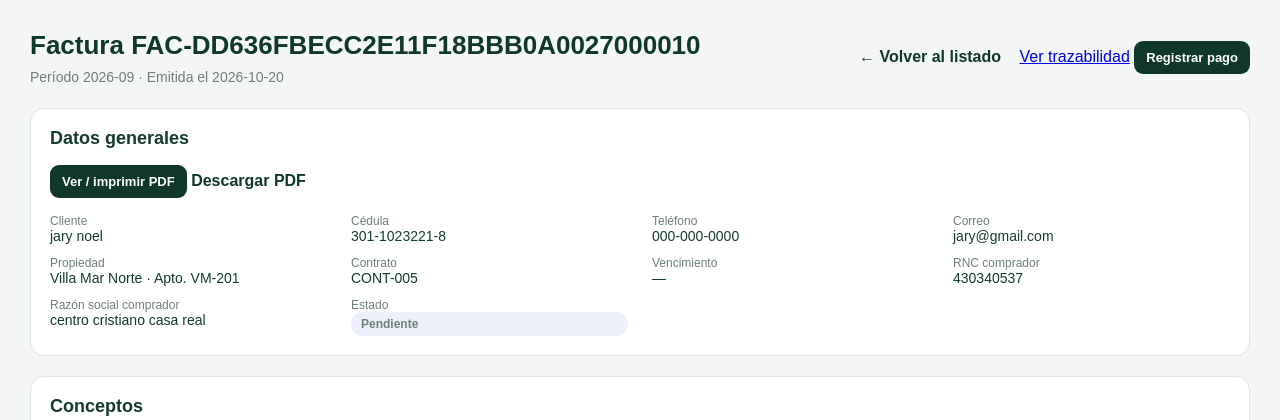
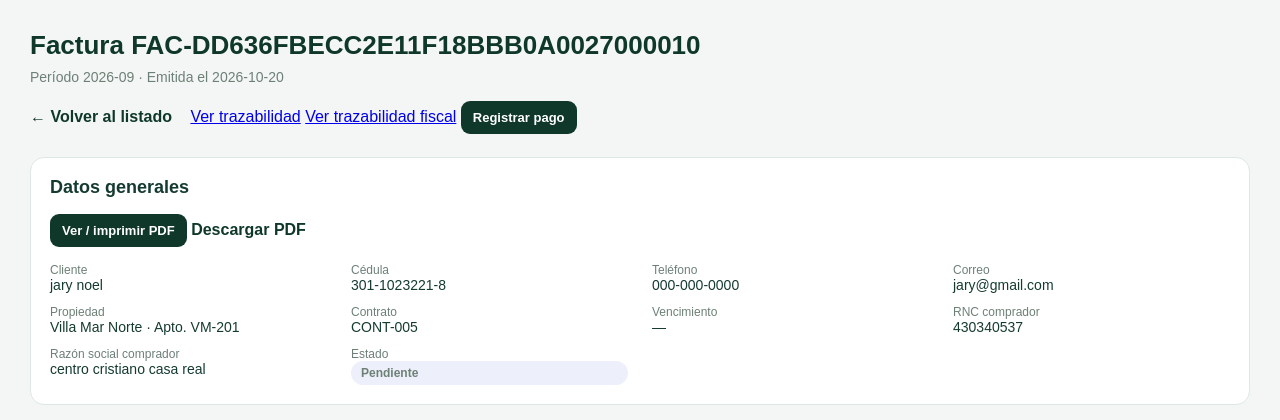
Before and after one commit to Ericka0618/Vioraa-5, a PHP site: page /mantenimientos/consulta_facturas.php?id=13 in a window 1280 px wide. Shown: the top 420 px of the page. Run offline with PHP 8.4, Linux system fonts and the light colour scheme; the visitor is signed in with stand-in values (Sample User, id 1); data comes from the database, SQL or seed files in the repository.

Commit message:
Completa los accesos de facturación y suscripciones [skip ci]

```diff
--- a/Viora/mantenimientos/consulta_facturas.php
+++ b/Viora/mantenimientos/consulta_facturas.php
@@ -59,7 +59,7 @@ try {
     if ($idFactura > 0) {
         $st = $conexion->prepare("SELECT f.*, p.nombres, p.apellidos, p.cedula, p.telefono, p.correo,
                                          ct.id_contratos, ct.numero_contrato, a.numero AS apto, e.nombre AS edificio,
-                                         fe.encf, fe.estado AS ecf_estado, fe.codigo_seguridad, fe.dgii_url,
+                                         fe.id_factura_ecf, fe.encf, fe.estado AS ecf_estado, fe.codigo_seguridad, fe.dgii_url,
                                          fe.error_mensaje, fe.fecha_envio, fe.ecf_api_id, fe.tipo_ecf
                                   $joins
                                   WHERE f.id_facturas = ? $propietarioSql LIMIT 1");
@@ -121,7 +121,7 @@ try {
         // MySQL no permite bind_param para LIMIT/OFFSET, validar offset después de cálculo int
         $sql = "SELECT f.id_facturas, f.numero_documento, f.periodo, f.fecha, f.total, f.monto_pagado,
                        f.saldo_pendiente, f.estado, f.fecha_vencimiento, (SELECT GROUP_CONCAT(DISTINCT fd.concepto ORDER BY fd.concepto SEPARATOR ', ') FROM factura_detalle fd WHERE fd.factura_id=f.id_facturas AND fd.activo=1) AS conceptos, p.nombres, p.apellidos, p.cedula, a.numero AS apto,
-                       e.nombre AS edificio, fe.estado AS ecf_estado, fe.encf
+                       e.nombre AS edificio, fe.estado AS ecf_estado, fe.id_factura_ecf, fe.encf
                 $joins $whereSql
                 ORDER BY f.fecha_registro DESC, f.id_facturas DESC LIMIT 101 OFFSET " . (int)$offset;
 
@@ -213,6 +213,9 @@ foreach ($facturas as $f) {
         <div>
             <a class="cf-enlace" href="<?= $esMisFacturas ? 'mis_facturas.php' : 'consulta_facturas.php' ?>">← Volver al listado</a>
             <?php if ($detalle): ?><a href="trazabilidad.php?entidad=factura&amp;referencia=<?= (int)$idFactura ?>">Ver trazabilidad</a><?php endif; ?>
+            <?php if ($identidad['admin'] && !empty($detalle['id_factura_ecf'])): ?>
+                <a href="trazabilidad.php?entidad=factura_ecf&amp;referencia=<?= (int)$detalle['id_factura_ecf'] ?>">Ver trazabilidad fiscal</a>
+            <?php endif; ?>
             <?php if ($identidad['admin'] && $detalle && $detalle['id_contratos'] && $detalle['estado'] !== 'Anulada'): ?>
                 <a class="cf-boton" href="facturacion_viora.php?contrato=<?= (int)$detalle['id_contratos'] ?>">Registrar pago</a>
             <?php endif; ?>
@@ -525,8 +528,8 @@ foreach ($facturas as $f) {
                     <td class="num"><?= pesos($f['total']) ?></td>
                     <td class="num"><?= pesos($f['monto_pagado']) ?></td><td class="num"><?= pesos($f['saldo_pendiente']) ?></td>
                     <td><span class="cf-estado <?= esc(strtolower(str_replace(' ', '', $f['estado']))) ?>"><?= esc($f['estado']) ?></span></td>
-                    <td><?php if ($identidad['admin'] && preg_match('/^E[0-9]{12}$/D', (string)$f['encf'])): ?>
-                    <a href="trazabilidad.php?entidad=encf&amp;referencia=<?= esc($f['encf']) ?>">Ver trazabilidad de <?= esc($f['encf']) ?></a>
+                    <td><?php if ($identidad['admin'] && !empty($f['id_factura_ecf'])): ?>
+                    <a href="trazabilidad.php?entidad=factura_ecf&amp;referencia=<?= (int)$f['id_factura_ecf'] ?>">Ver trazabilidad fiscal <?= esc($f['encf']) ?></a>
                     <?php else: ?><?= esc($f['encf']) ?><?php endif; ?><br><?= $f['ecf_estado'] ? '<span class="cf-estado ' . esc(strtolower(str_replace(' ', '', $f['ecf_estado']))) . '">' . esc($f['ecf_estado']) . '</span>' : '<small>Sin enviar</small>' ?></td>
                     <td><a class="cf-enlace" href="<?= $esMisFacturas ? 'mis_facturas.php' : 'consulta_facturas.php' ?>?id=<?= (int)$f['id_facturas'] ?>">Ver</a><?= icono_ojo('factura_pdf.php?id=' . (int)$f['id_facturas'], 'Ver e imprimir PDF') ?><a class="cf-enlace" href="factura_pdf.php?id=<?= (int)$f['id_facturas'] ?>&amp;descargar=1">Descargar</a> <a href="trazabilidad.php?entidad=factura&amp;referencia=<?= (int)$f['id_facturas'] ?>">Ver trazabilidad</a></td>
                 </tr>
--- a/Viora/mantenimientos/facturacion.js
+++ b/Viora/mantenimientos/facturacion.js
@@ -612,6 +612,11 @@ async function guardarFactura() {
             abrirPdfFactura(resultado.id_facturas, ventanaPdf);
         }
 
+        const trazabilidad = document.createElement('a');
+        trazabilidad.href = 'trazabilidad.php?entidad=factura&referencia=' + encodeURIComponent(resultado.id_facturas);
+        trazabilidad.textContent = ' Ver trazabilidad';
+        $('mensaje').appendChild(trazabilidad);
+
         console.log(
             'Factura generada:',
             resultado
--- a/Viora/mantenimientos/mantenimiento_mensual.php
+++ b/Viora/mantenimientos/mantenimiento_mensual.php
@@ -258,7 +258,8 @@ $claseEstado = static function ($estado) {
                                     <form method="post" action="mantenimiento_mensual.php?mes=<?= rep_esc(urlencode($mes)) ?>" style="display:flex; gap:6px; flex-wrap:wrap;">
                                         <input type="hidden" name="csrf" value="<?= rep_esc($csrf) ?>">
                                         <input type="hidden" name="accion" value="actualizar">
-                                        <a href="trazabilidad.php?entidad=mantenimiento&amp;referencia=<?= (int)$r['id_mantenimientos'] ?>">Ver trazabilidad</a><input type="hidden" name="id_mantenimientos" value="<?= (int)$r['id_mantenimientos'] ?>">
+                                        <a href="trazabilidad.php?entidad=mantenimiento&amp;referencia=<?= (int)$r['id_mantenimientos'] ?>">Ver trazabilidad</a>
+                                        <input type="hidden" name="id_mantenimientos" value="<?= (int)$r['id_mantenimientos'] ?>">
                                         <select name="suplidor_id" aria-label="Suplidor">
                                             <option value="0">Sin asignar</option>
                                             <?php foreach ($suplidores as $sup): ?>
```
Also changed, not shown: Viora/configuracion/usuarios.php (+8 -0 lines).
